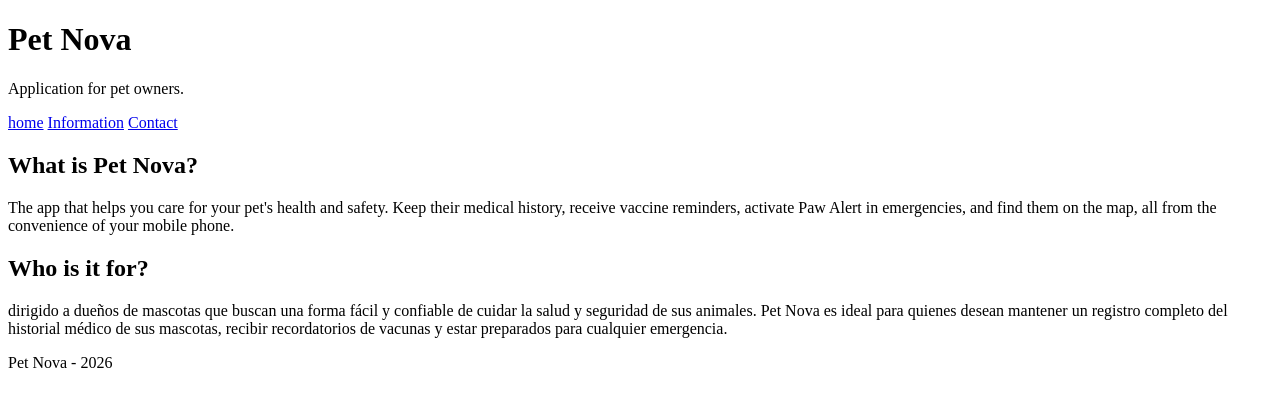
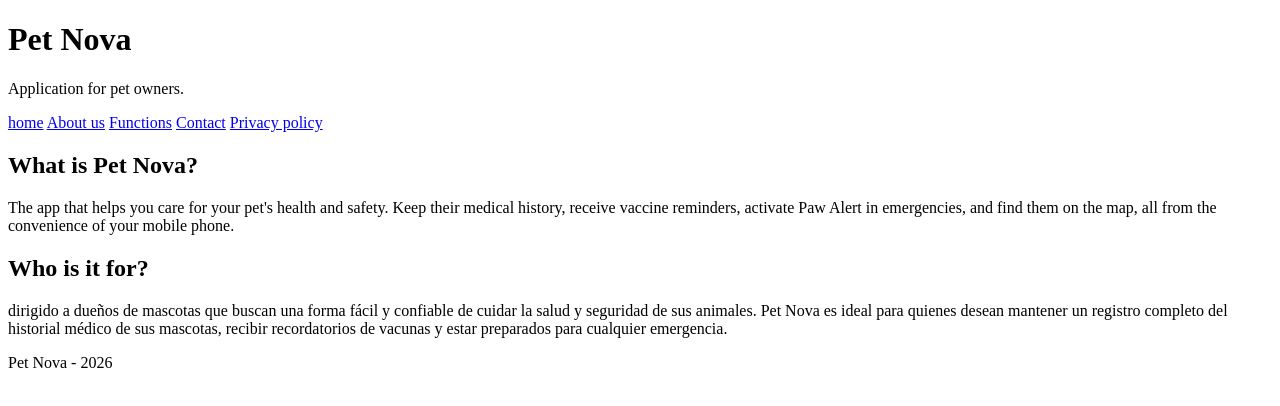
Before and after one commit to olivermontenegro03-debug/PETNOVA, a plain HTML site: page index.html in a window 1280 px wide. Drawn offline with Linux system fonts and the light colour scheme.

Commit message:
Add files via upload

```diff
--- a/index.html
+++ b/index.html
@@ -19,8 +19,10 @@
 <nav>
 
     <a href="#">home</a>
-    <a href="#">Information</a>
+    <a href="#">About us</a>
+    <a href="#">Functions</a>
     <a href="#">Contact</a>
+    <a href="#">Privacy policy</a>
 </nav>
 
 <main>
```
